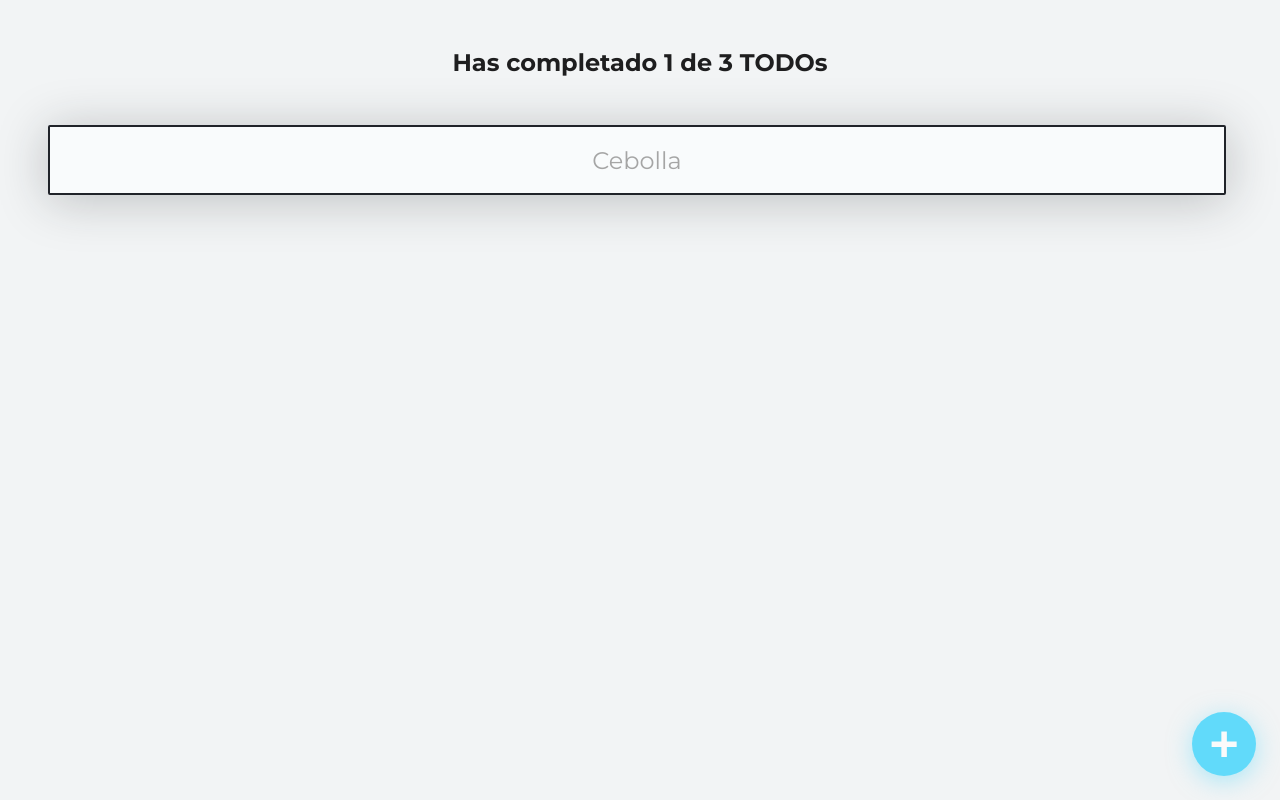
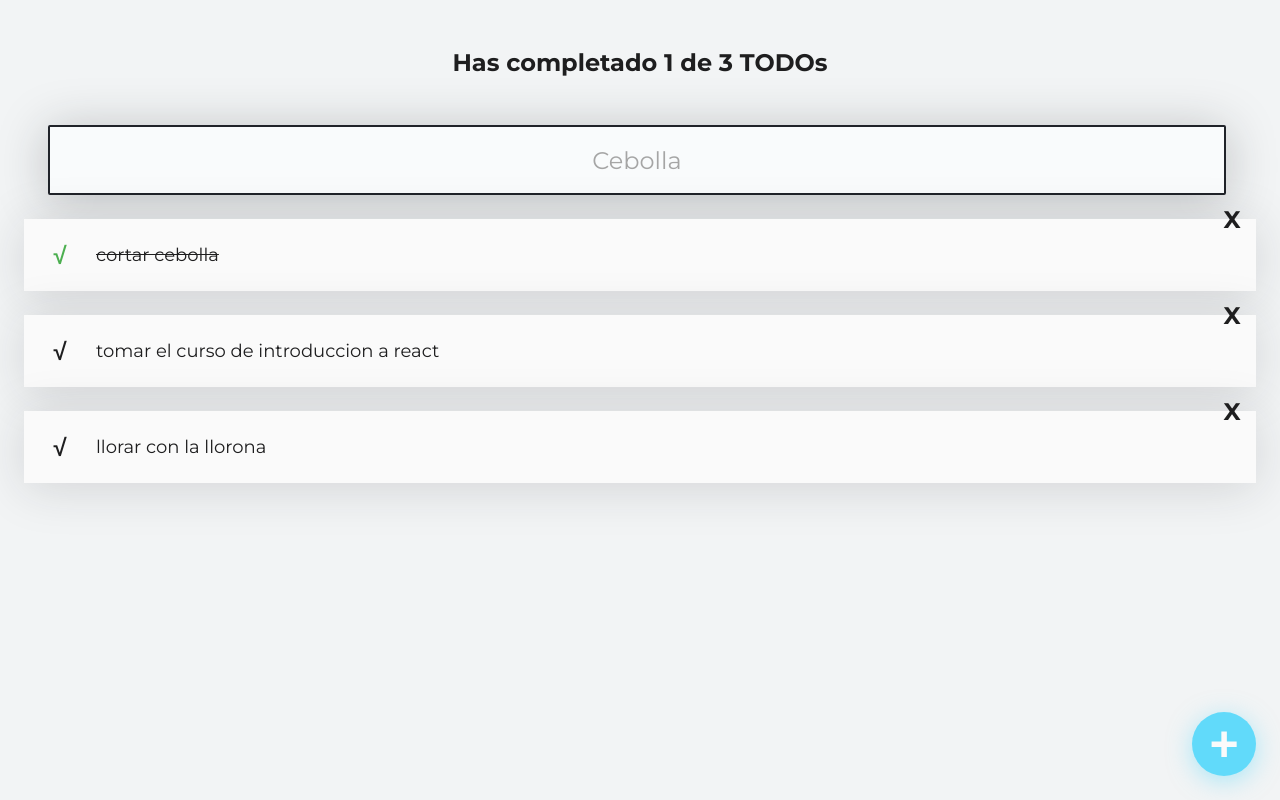
Before and after one commit to SrHatcher/practicando-react, a React (Create React App) app: page / in a window 1280 px wide. Built offline with nearby package versions, Linux system fonts and the light colour scheme; the HTML template or start-up script is replaced by a standard one.

Commit message:
completada la clase 10, por alguna razon el render funciona de forma distinta en mi computadora

```diff
--- a/src/App.js
+++ b/src/App.js
@@ -12,19 +12,28 @@ const defaultTodos=[
   {text: 'llorar con la llorona', completed: false}
 ]
 
+let searchedTodos = []
+
 function App() {
+
   const [todos, setTodos] = React.useState(defaultTodos)
   const [searchValue, setSearchValue]= React.useState('')
 
   const countCompleted = todos.filter((todo)=> !!todo.completed).length
   const todosTotal = todos.length
 
-  const searchedTodos = []
+  if(!searchedTodos.length >= 1){
+    searchedTodos=todos
+    console.log("no cambio el valor")
+  }else{
+    searchedTodos=todos.filter(todo=> {
+      console.log("si cambio el valor")
+      const todoText = todo.text.toLowerCase()
+      const searchText = searchValue.toLowerCase();
+      return todoText.includes(searchText)
+    })
 
-  if(searchedTodos.length >= 1){
-    searchedTodos = todos
   }
-
 
   return (
     <React.Fragment>
```
